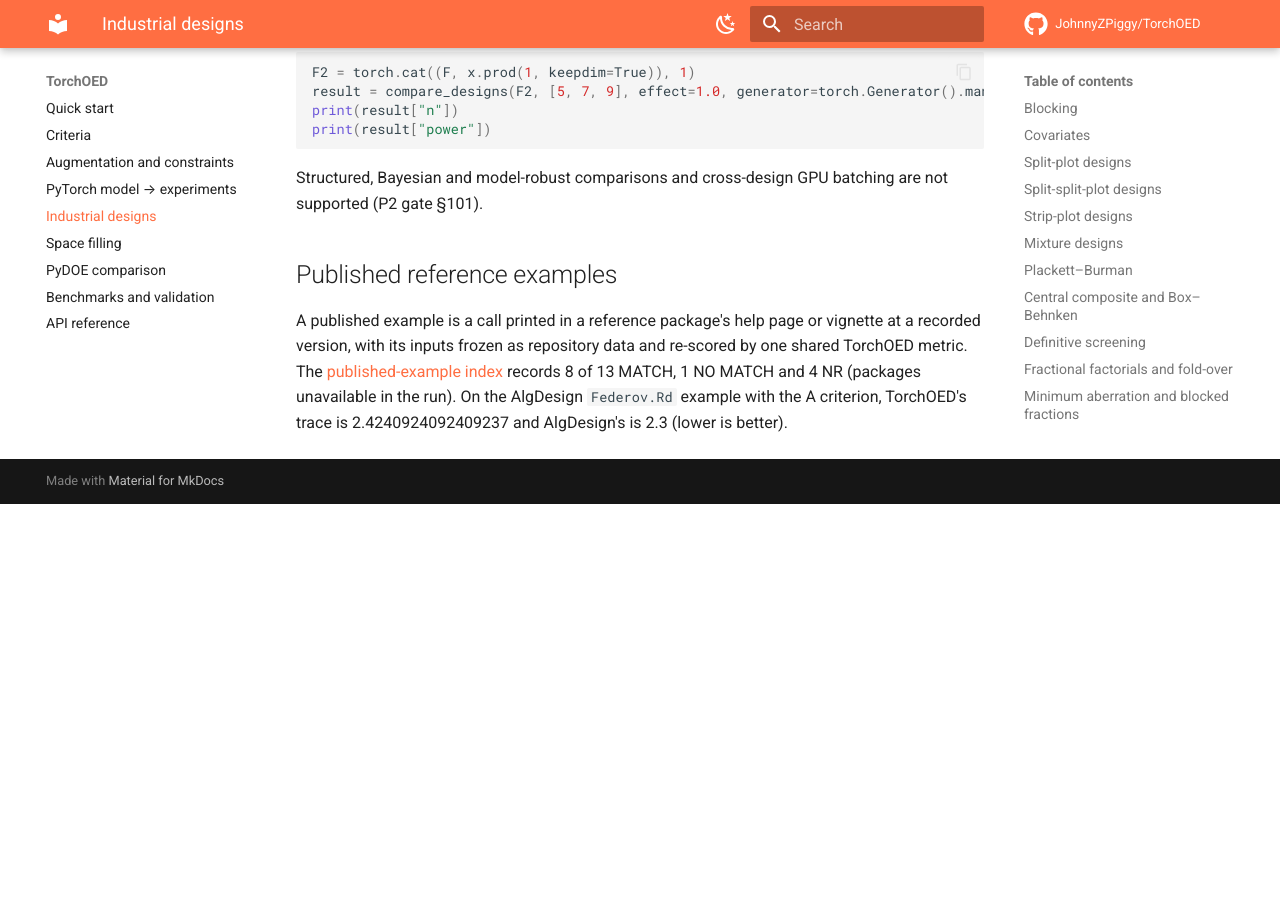
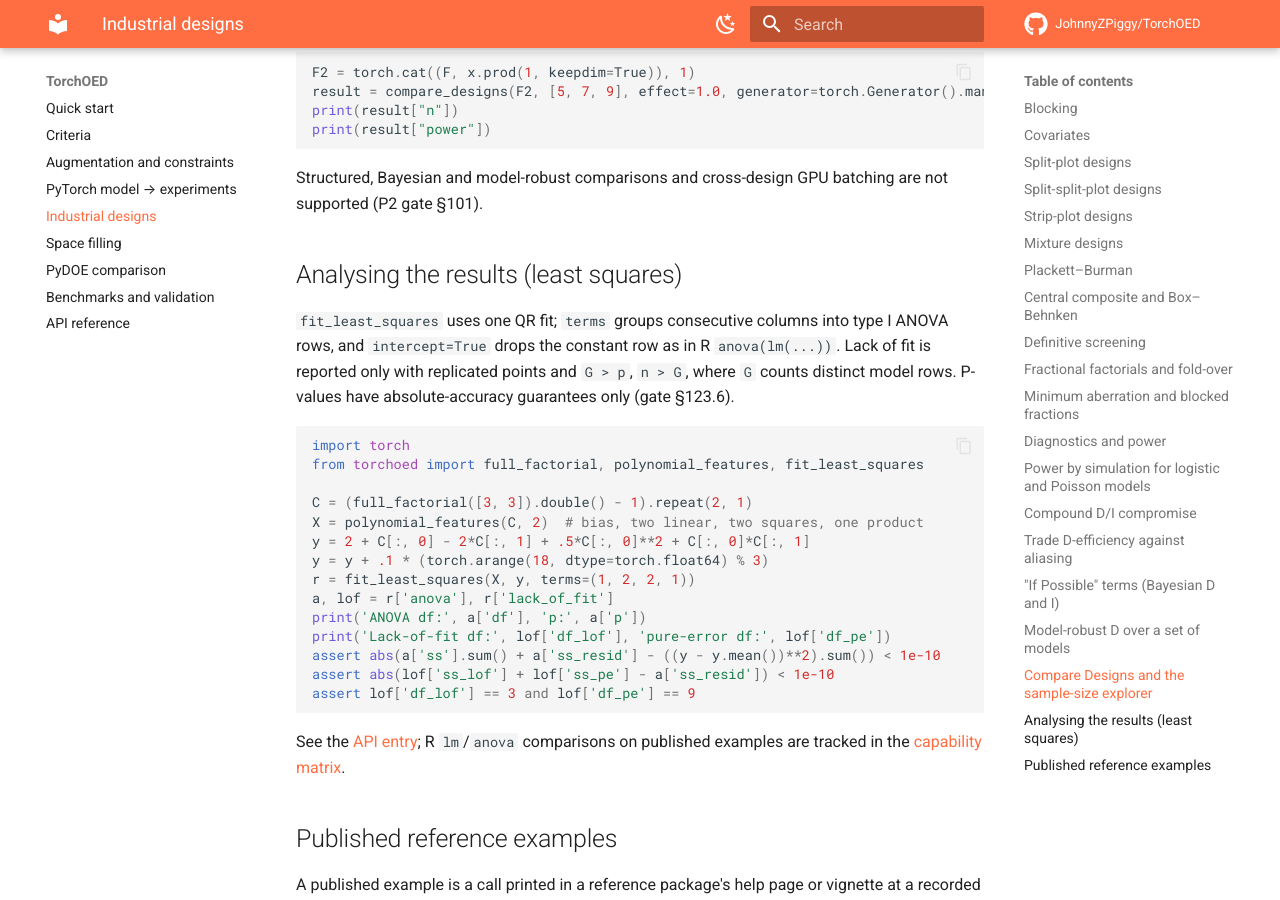
Before and after one commit to JohnnyZPiggy/TorchOED, an MkDocs documentation site: the page built from website/industrial.md, in a window 1280 px wide and 900 px high, scrolled down 11419 px. Built offline with MkDocs 1.6.1 and Material for MkDocs 9.7.7, drawn with Linux system fonts in a browser that asks for light colours; comment, search, counter and statistics services are not loaded; before the commit the page ends 11923 px from its top, so only the background shows below that.

Commit message:
docs: demonstrate least-squares ANOVA and lack of fit

````diff
--- a/website/industrial.md
+++ b/website/industrial.md
@@ -483,6 +483,31 @@ print(result["power"])
 
 Structured, Bayesian and model-robust comparisons and cross-design GPU batching are not supported (P2 gate §101).
 
+## Analysing the results (least squares)
+
+`fit_least_squares` uses one QR fit; `terms` groups consecutive columns into type I ANOVA rows, and `intercept=True` drops the constant row as in R `anova(lm(...))`.
+Lack of fit is reported only with replicated points and `G > p`, `n > G`, where `G` counts distinct model rows.
+P-values have absolute-accuracy guarantees only (gate §123.6).
+
+```python
+import torch
+from torchoed import full_factorial, polynomial_features, fit_least_squares
+
+C = (full_factorial([3, 3]).double() - 1).repeat(2, 1)
+X = polynomial_features(C, 2)  # bias, two linear, two squares, one product
+y = 2 + C[:, 0] - 2*C[:, 1] + .5*C[:, 0]**2 + C[:, 0]*C[:, 1]
+y = y + .1 * (torch.arange(18, dtype=torch.float64) % 3)
+r = fit_least_squares(X, y, terms=(1, 2, 2, 1))
+a, lof = r['anova'], r['lack_of_fit']
+print('ANOVA df:', a['df'], 'p:', a['p'])
+print('Lack-of-fit df:', lof['df_lof'], 'pure-error df:', lof['df_pe'])
+assert abs(a['ss'].sum() + a['ss_resid'] - ((y - y.mean())**2).sum()) < 1e-10
+assert abs(lof['ss_lof'] + lof['ss_pe'] - a['ss_resid']) < 1e-10
+assert lof['df_lof'] == 3 and lof['df_pe'] == 9
+```
+
+See the [API entry](api.md); R `lm`/`anova` comparisons on published examples are tracked in the [capability matrix](https://github.com/JohnnyZPiggy/TorchOED/blob/main/docs/CAPABILITY_MATRIX.md).
+
 ## Published reference examples
 
 A published example is a call printed in a reference package's help page or vignette at a recorded version, with its inputs frozen as repository data and re-scored by one shared TorchOED metric.
````
